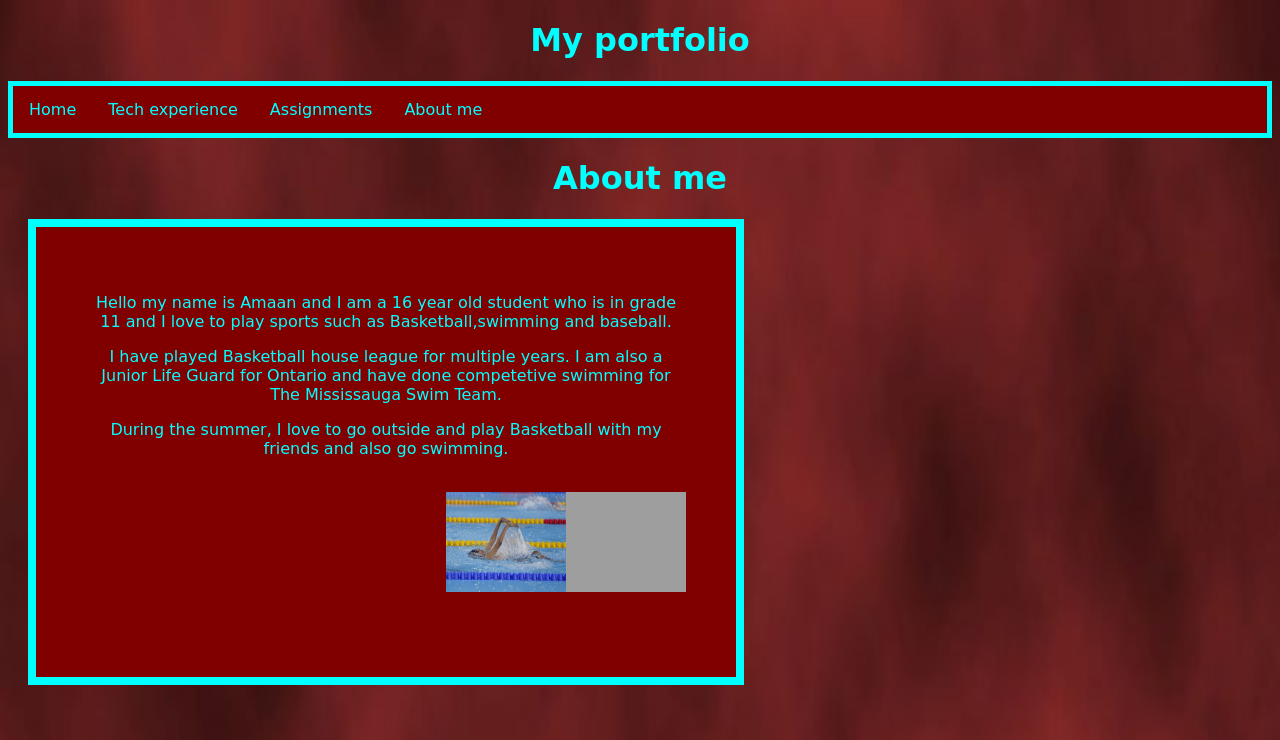
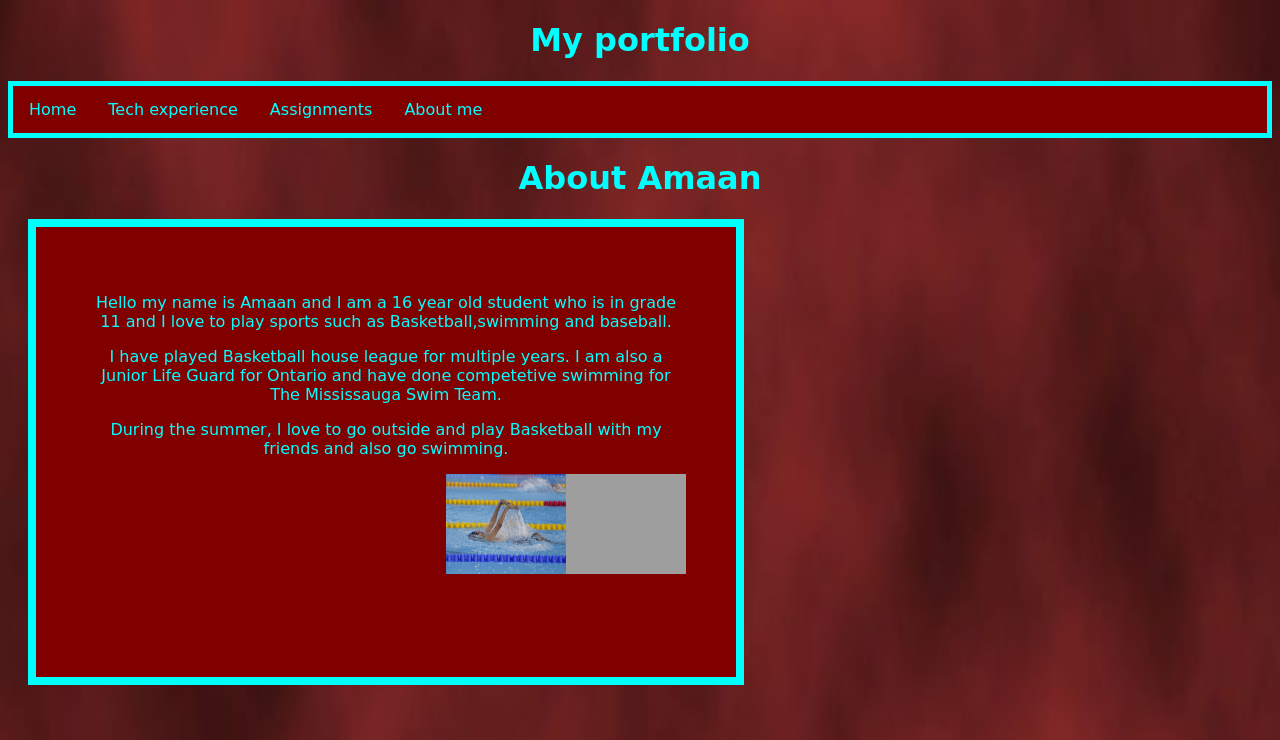
Before and after one commit to amaan-imran/portfolio, a plain HTML site: page pages/about-me.html in a window 1280 px wide. Shown: the top 740 px of the page. Drawn offline with Linux system fonts and the light colour scheme; grey boxes are pictures that could not be loaded; a web font is replaced by a local one.

Commit message:
Update about-me.html

```diff
--- a/pages/about-me.html
+++ b/pages/about-me.html
@@ -17,14 +17,13 @@
         <li><a href="about-me.html">About me</a></li>
       </ul>
     <header>
-    <h1 style="text-align: center;">About me</h1>
+    <h1 style="text-align: center;">About Amaan</h1>
     </header>
 <div class="box">
     <div id= "one">
     <p style="text-align: center;">Hello my name is Amaan and I am a 16 year old student who is in grade 11 and I love to play sports such as Basketball,swimming and baseball.</p>
     <p style="text-align: center;">I have played Basketball house league for multiple years. I am also a Junior Life Guard for Ontario and have done competetive swimming for The Mississauga Swim Team.</p>
     <p style="text-align: center;"> During the summer, I love to go outside and play Basketball with my friends and also go swimming.</p>
-    <br>
     <img src="../images/basketball_hoop_(7189987204).jpg" width="120" height="100"></img>
     <img src="../images/800px-Harrison_Linares_-_para_swimming_-_Lima_2019.jpg" width="120" height="100"></img>
     </div>
@@ -36,6 +35,32 @@
     <img src="../images/gaming.jfif" width="120" height="100">
     <img src="../images/Netflix.png" width="120" height="100">
     </div>
+    <br>
+    <br>
+    <br>
+    <br>
+    <br>
+    <br>
+    <br>
+    <br>
+    <br>
+    <br>
+    <br>
+    <br>
+    <br>
+    <br>
+    <br>
+    <br>
+    <br>
+    <br>
+    <br>
+    <br>
+    <br>
+    <br>
+    <br>
+    <br>
+    <br>
+    <br>
     <br>
     <div id="three">
     <p style="text-align: center;"> I am a HUGE fan of the DC Universe and find it more better than Marvel.</p>
```
